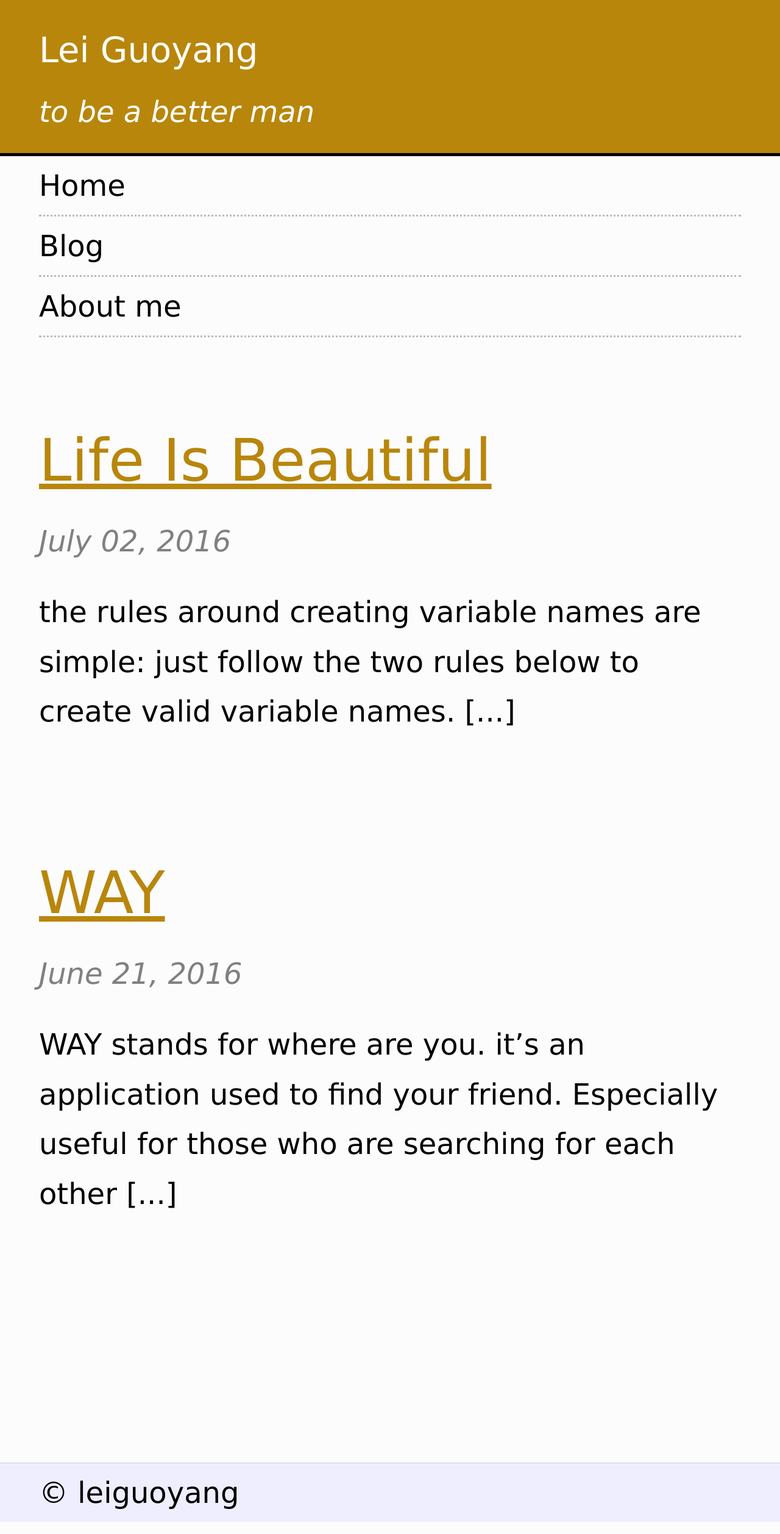
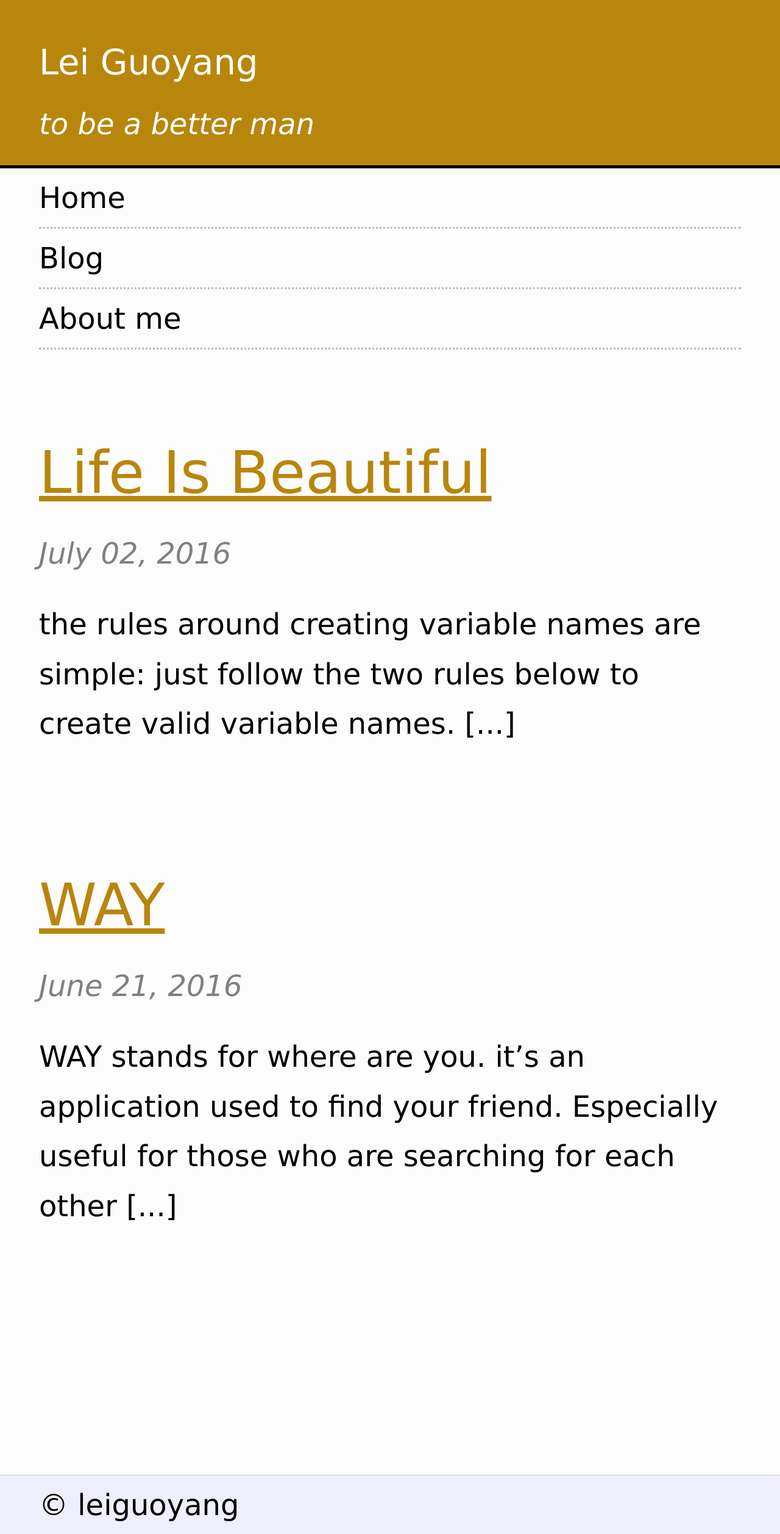
Before and after one commit to leiguoyang/leiguoyang.github.io, a Jekyll site: the page built from index.html, in a window 1280 px wide. Shown: the whole page at 61% size. Built offline with Jekyll 4.4.1, drawn with Linux system fonts in a browser that asks for light colours.

Commit message:
change the padding for the header

```diff
--- a/css/main.css
+++ b/css/main.css
@@ -6,7 +6,7 @@ body {
 }
 
 header {
-  padding: 10px 5% 0;
+  padding: 30px 5% 0;
   text-align: left;
   border-bottom: 5px solid black;
   background-color: darkgoldenrod;
```
